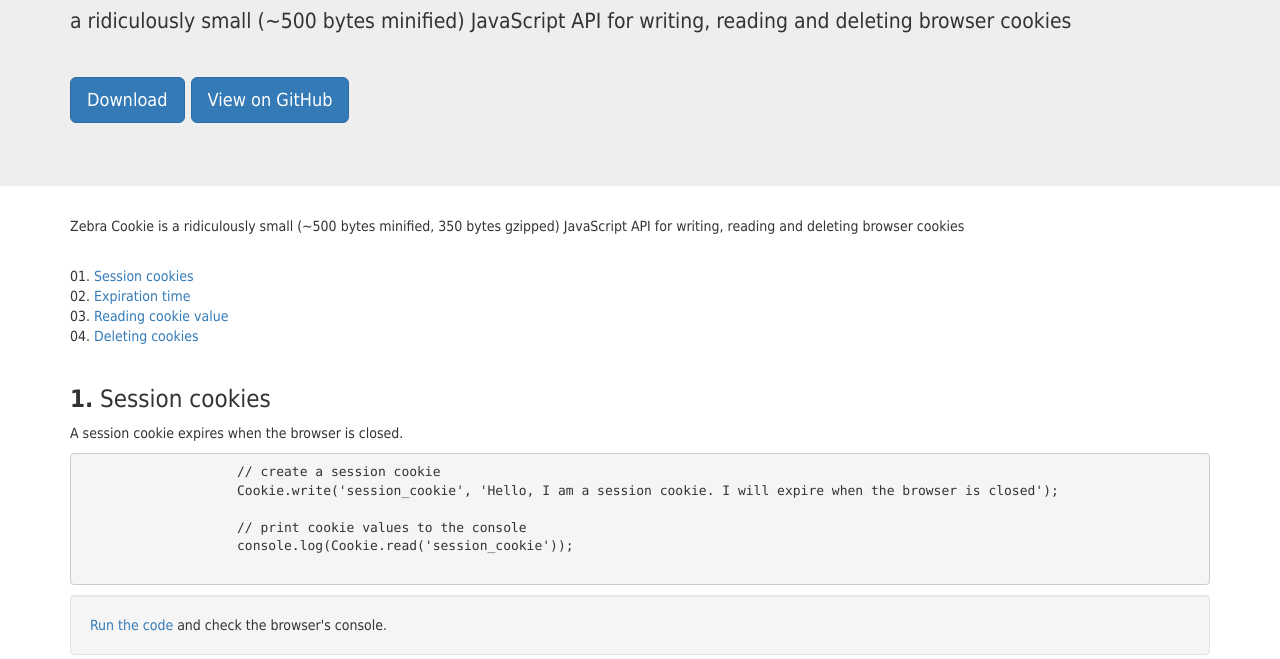
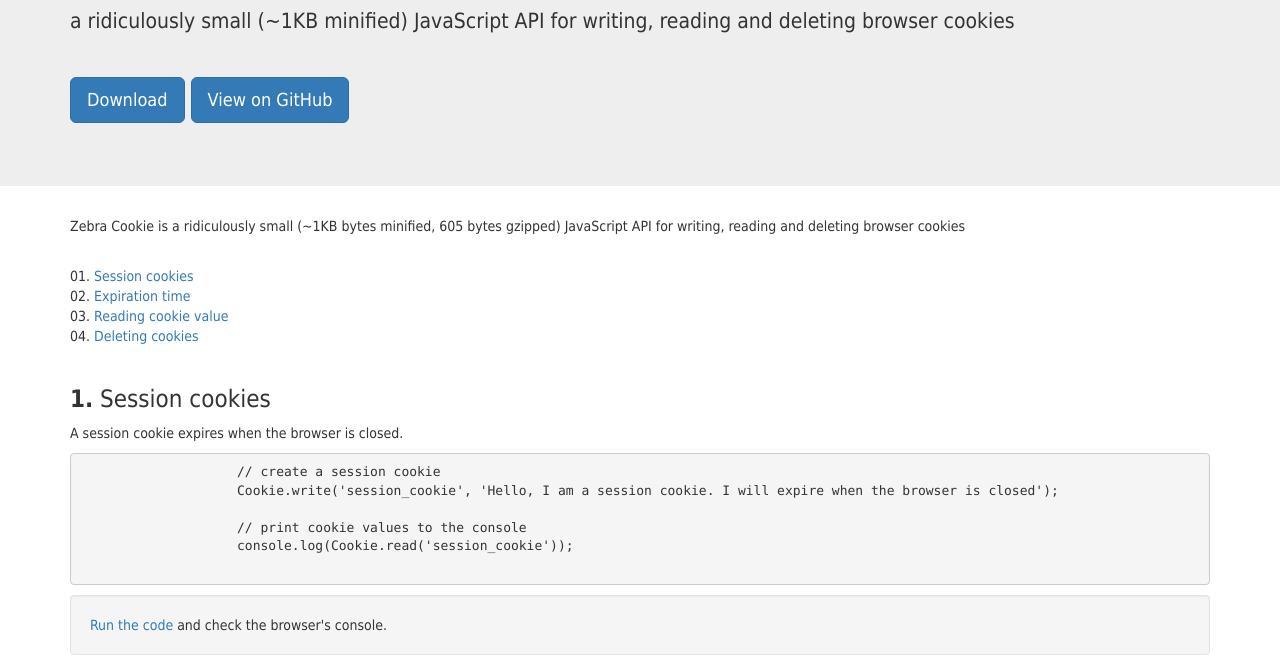
Before and after one commit to stefangabos/Zebra_Cookie, a plain HTML site: page index.html in a window 1280 px wide. Shown: the part 141-800 px from the top of the page. Drawn offline with nearby package versions, Linux system fonts and the light colour scheme; a script that the page names is missing; a small style sheet from the web is missing.

Commit message:
Minor updates

```diff
--- a/index.html
+++ b/index.html
@@ -45,7 +45,7 @@
         <div class="jumbotron">
             <div class="container">
                 <h1>Zebra Cookie</h1>
-                <p>a ridiculously small (~500 bytes minified) JavaScript API for writing, reading and deleting browser cookies</p>
+                <p>a ridiculously small (~1KB minified) JavaScript API for writing, reading and deleting browser cookies</p>
                 <hr>
                 <p>
                     <a href="https://github.com/stefangabos/Zebra_Cookie/archive/master.zip" class="btn btn-primary btn-lg" role="button" style="text-decoration: none">Download</a>
@@ -61,7 +61,7 @@
                 <div class="col-xs-12">
 
                     <p>
-                        Zebra Cookie is a ridiculously small (~500 bytes minified, 350 bytes gzipped) JavaScript API for
+                        Zebra Cookie is a ridiculously small (~1KB bytes minified, 605 bytes gzipped) JavaScript API for
                         writing, reading and deleting browser cookies
                     </p><br>
 
@@ -206,7 +206,7 @@
 
         </div>
 
-        <script src="https://code.jquery.com/jquery-3.5.0.min.js"></script>
+        <script src="https://code.jquery.com/jquery-3.7.1.min.js"></script>
         <script src="https://cdn.jsdelivr.net/npm/zebra_cookie@latest/dist/zebra_cookie.min.js"></script>
         <script src="examples.js"></script>
 
```
